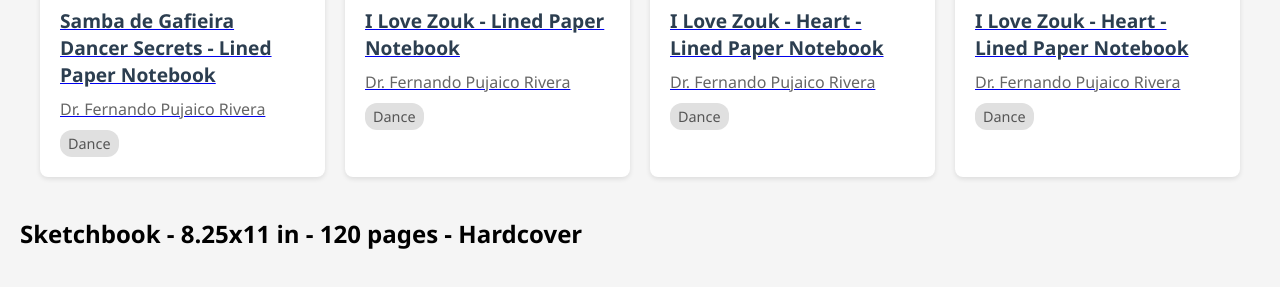
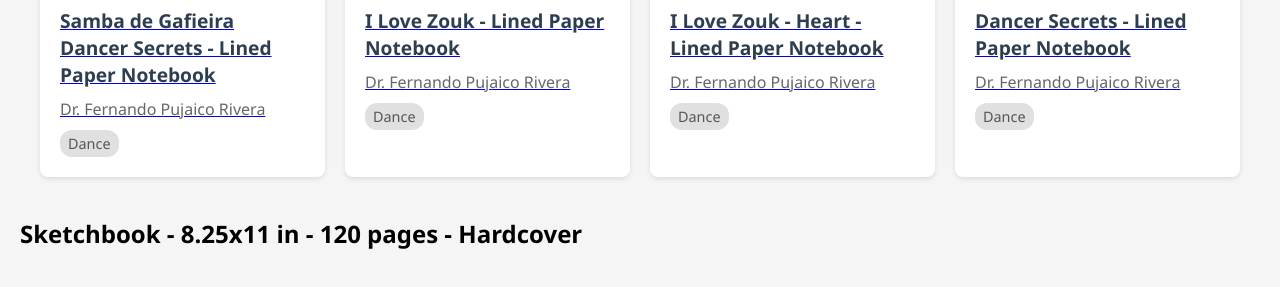
Before and after one commit to trucomanx/notebook, a plain HTML site: page index.html in a window 1280 px wide. Shown: the part 3243-3530 px from the top of the page. Drawn offline with Linux system fonts and the light colour scheme.

Commit message:
oprdenando

```diff
--- a/index.html
+++ b/index.html
@@ -389,7 +389,7 @@
         <div class="book-card">
             <a href="https://www.amazon.com/dp/B0DQPN3XH8" target="_blank">
             <img src="https://m.media-amazon.com/images/I/61cVU6eJxdL._SL1491_.jpg" alt="Book cover" class="book-cover">
-            <div class="book-title">I Love Zouk - Heart - Lined Paper Notebook </div>
+            <div class="book-title">Dancer Secrets - Lined Paper Notebook </div>
             <div class="book-author">Dr. Fernando Pujaico Rivera</div>
             <div class="book-genre">Dance</div>
             </a>
```
